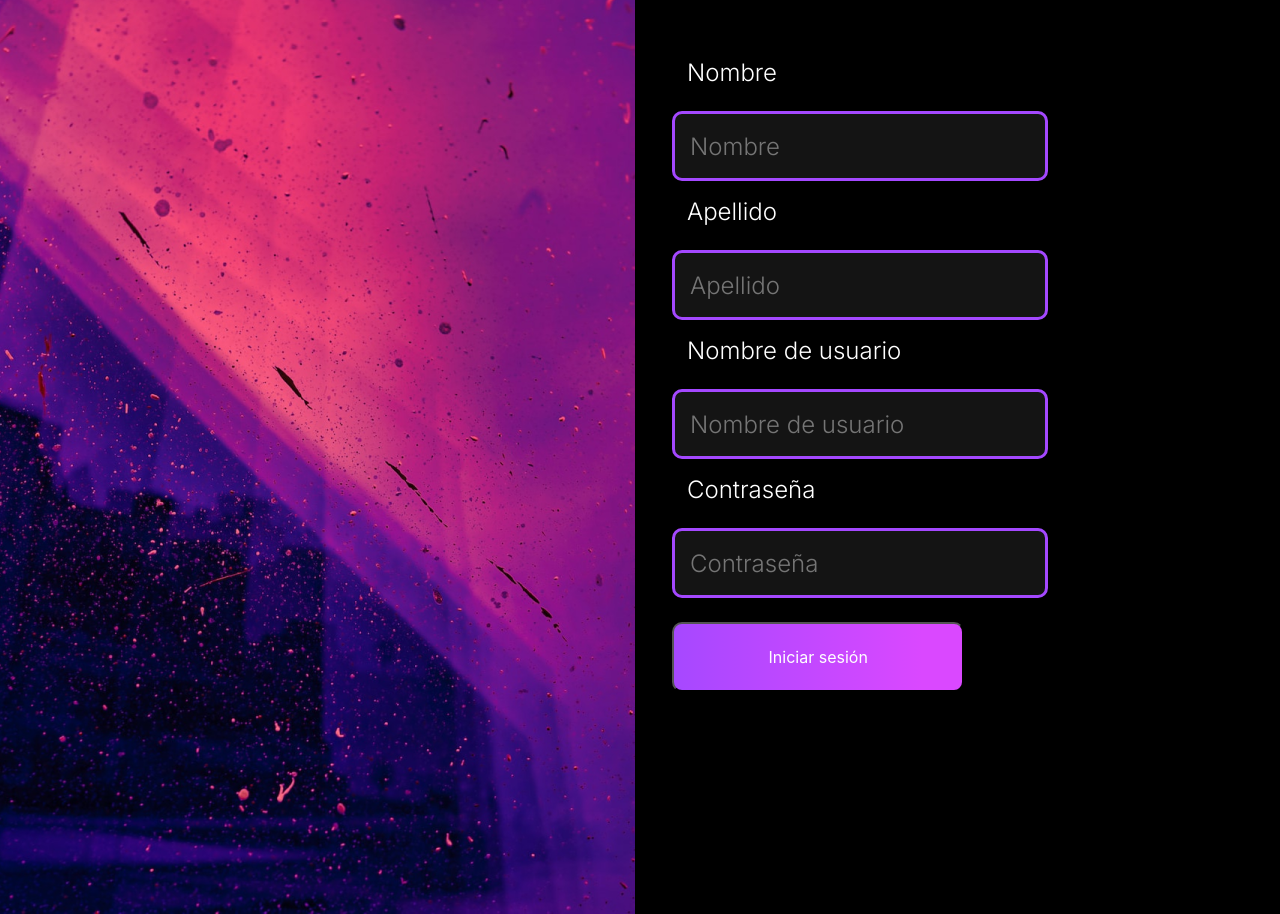
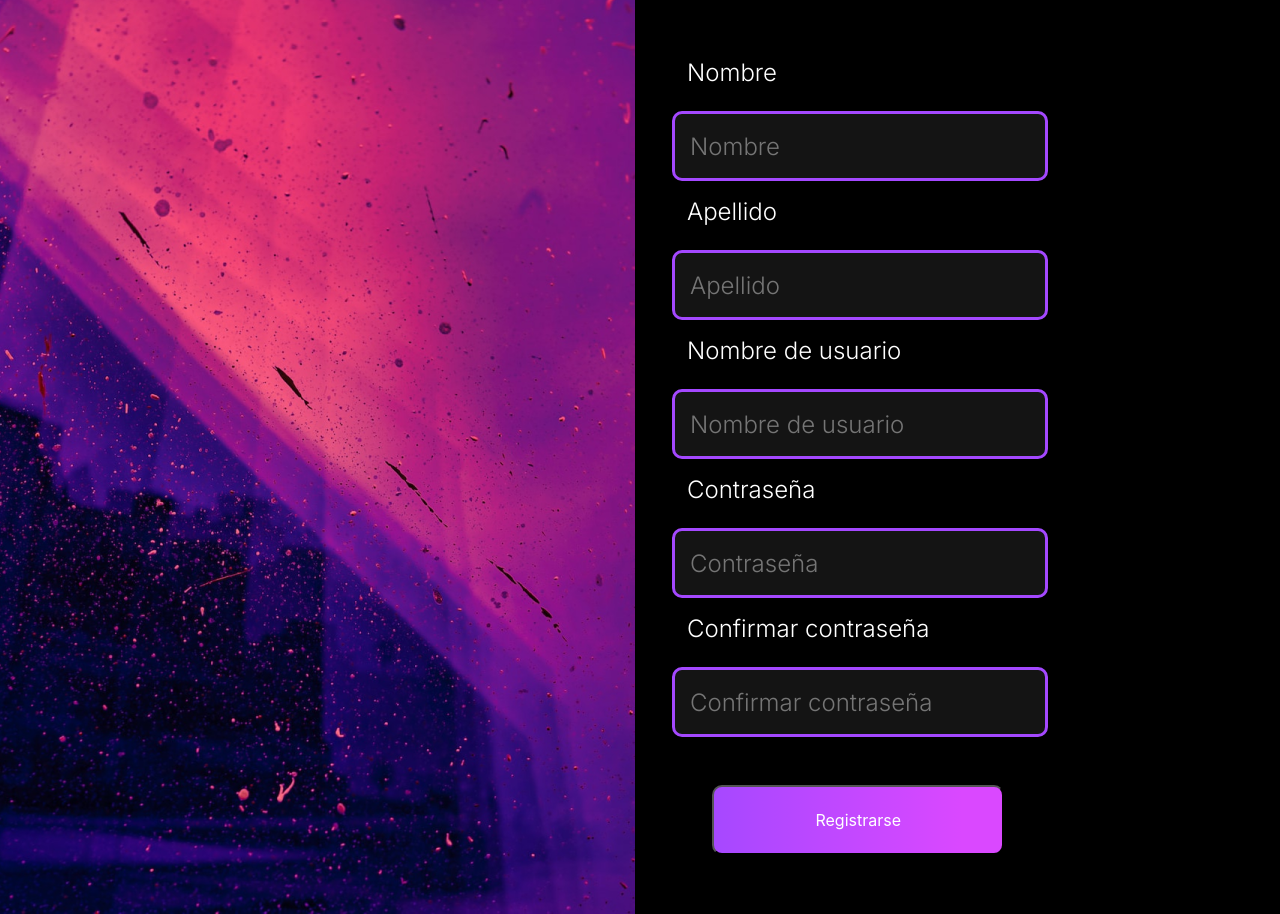
Before and after one commit to JoseAntonioMartinez2525/Idea_Palette, a website: page registro.html in a window 1280 px wide. Shown: the part 110-1024 px from the top of the page. Drawn offline with nearby package versions, Linux system fonts and the light colour scheme.

Commit message:
Update estilos de boton registrar y poner el seg password

```diff
--- a/css/createUser.css
+++ b/css/createUser.css
@@ -62,4 +62,7 @@ top: 0px;
     height: 70px;
     background: linear-gradient(90deg, #A448FF -3.78%, #DA48FF 86.08%);
     border-radius: 10px;
+    display: block;
+    margin-left: 40px;
+    width: 70%;
 }
--- a/registro.html
+++ b/registro.html
@@ -1,17 +1,20 @@
 <!DOCTYPE html>
 <html lang="en">
+
 <head>
     <meta charset="UTF-8">
     <meta http-equiv="X-UA-Compatible" content="IE=edge">
     <meta name="viewport" content="width=device-width, initial-scale=1.0">
     <link rel="stylesheet" href="./css/createUser.css">
-    <link rel="stylesheet" href="https://cdn.jsdelivr.net/npm/bootstrap@4.3.1/dist/css/bootstrap.min.css" integrity="sha384-ggOyR0iXCbMQv3Xipma34MD+dH/1fQ784/j6cY/iJTQUOhcWr7x9JvoRxT2MZw1T" crossorigin="anonymous">
+    <link rel="stylesheet" href="https://cdn.jsdelivr.net/npm/bootstrap@4.3.1/dist/css/bootstrap.min.css"
+        integrity="sha384-ggOyR0iXCbMQv3Xipma34MD+dH/1fQ784/j6cY/iJTQUOhcWr7x9JvoRxT2MZw1T" crossorigin="anonymous">
 
     <style>
         @import url('https://fonts.googleapis.com/css2?family=Inter:wght@300&family=Poppins:ital,wght@0,100;0,200;0,300;0,400;0,500;0,600;0,700;0,800;0,900;1,100;1,200;1,300;1,400;1,500;1,600;1,700;1,800;1,900&display=swap');
     </style>
     <title>Registro</title>
 </head>
+
 <body>
     <main>
         <img src="./img/img.png" class="img">
@@ -24,15 +27,21 @@
                 <input type="text" id="firstName" class="col-9 mt-3" placeholder="Nombre" />
                 <br>
                 <label class="label_register col-12 mt-3 ">Apellido</label>
-            <input type="text" id="lastName" class="col-9 mt-3 "placeholder="Apellido" />
+                <input type="text" id="lastName" class="col-9 mt-3 " placeholder="Apellido" />
                 <br>
                 <label class="label_register col-12 mt-3 ">Nombre de usuario</label>
-            <input type="text" id="username" class="col-9 mt-3"placeholder="Nombre de usuario" />
+                <input type="text" id="username" class="col-9 mt-3" placeholder="Nombre de usuario" />
                 <br>
                 <label class="label_register col-12 mt-3 ">Contraseña</label>
-            <input type="password" id="password" class="col-9 mt-3" placeholder="Contraseña" autocomplete="current-password" />
+                <input type="password" id="password" class="col-9 mt-3" placeholder="Contraseña"
+                    autocomplete="current-password" />
                 <br>
-            <button type="submit" class="col-7 mt-4">Iniciar sesión</button>
+                <label class="label_register col-12 mt-3 ">Confirmar contraseña</label>
+                <input type="password" id="password2" class="col-9 mt-3" placeholder="Confirmar contraseña"
+                    autocomplete="current-password" />
+                <br><br>
+
+                <button type="submit" class="col-7 mt-4">Registrarse</button>
             </div>
         </form>
 
@@ -48,8 +57,12 @@
 
         function validarCampos() {
             var contraseña = document.getElementById("password").value;
+            var contraseña2 = document.getElementById("password2").value;
+
             if (contraseña === "") {
                 alert("Debe completar el campo de contraseña.");
+            } else if (contraseña !== contraseña2) {
+                alert("Las contraseñas no coinciden.");
             } else {
                 redirigir();
             }
@@ -60,4 +73,5 @@
         }
     </script>
 </body>
+
 </html>
```
Lines whose indentation alone changed are shown as unchanged.
